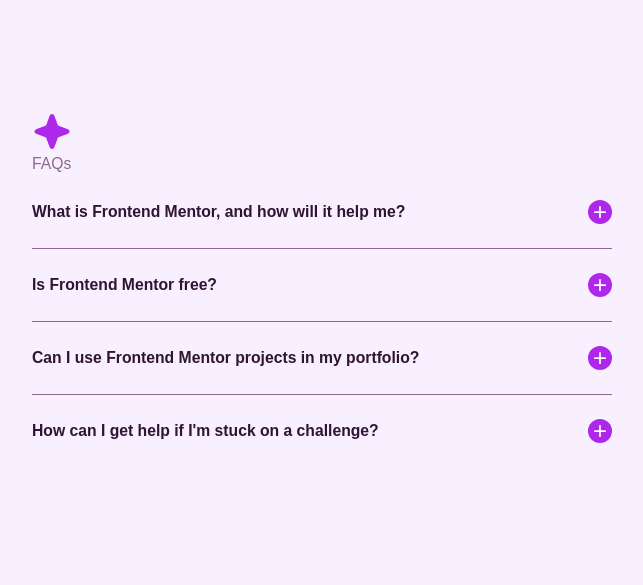
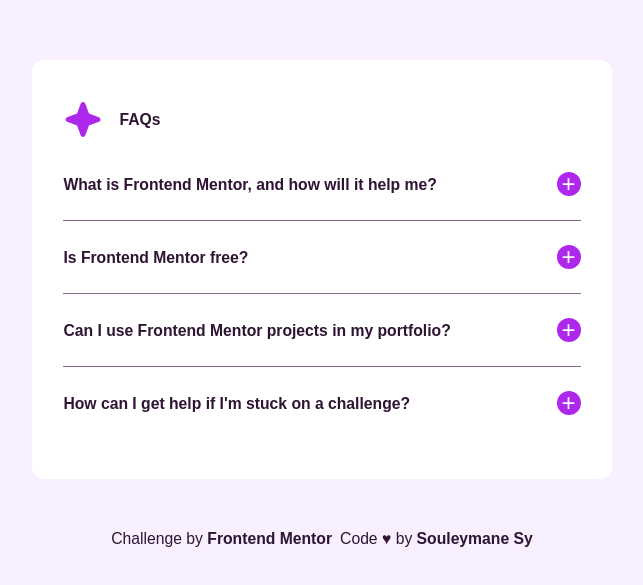
Before and after one commit to SouleymaneSy7/fem-accordion, a React (Vite) app: page / in a window 1280 px wide. Shown: the part 111-696 px from the top of the page, without its empty margins (318-961 px from the left). Built offline with nearby package versions, Linux system fonts and the light colour scheme.

Commit message:
feat: add the html structure

```diff
--- a/src/App.tsx
+++ b/src/App.tsx
@@ -2,12 +2,13 @@
 import { accordionData, HeadingTitle } from "./constants";
 import Accordion from "./components/Accordion";
 import starIcon from "@/assets/images/icon-star.svg";
+import Attribution from "./components/Attribution";
 
 const App = () => {
   return (
     <React.Fragment>
-      <main>
-        <h1>
+      <main className="bg-white-clr rounded-xl px-[var(--main-padding-x)] py-[var(--main-padding-y)] my-8">
+        <h1 className="flex items-center gap-4 text-fs-heading font-fw-bold text-dark-purple-clr mb-[var(--heading-margin-bottom)]">
           <span>
             <img src={starIcon} alt="An star svg icon" />
           </span>
@@ -24,6 +25,8 @@
           })}
         </section>
       </main>
+
+      <Attribution />
     </React.Fragment>
   );
 };
```
